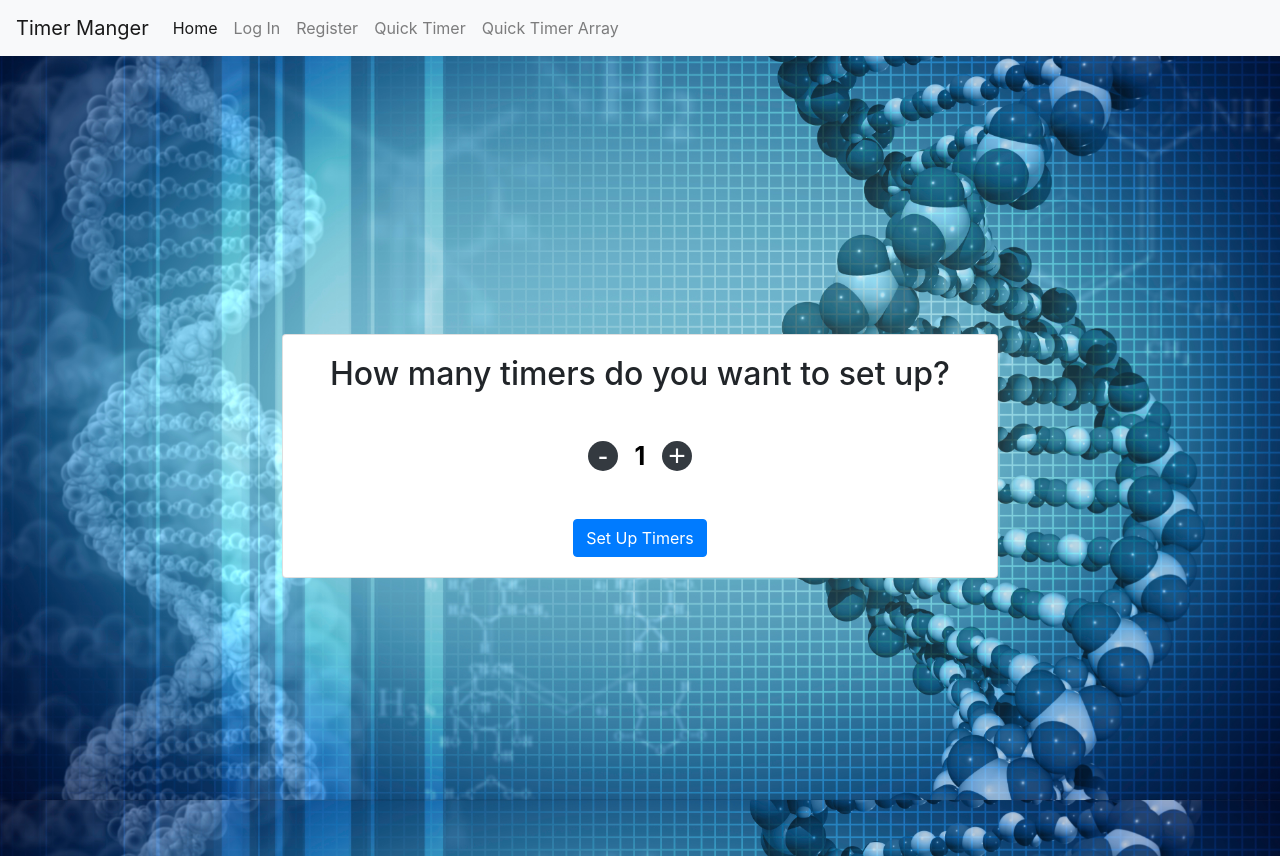
After one commit to brettvanderwerff/LabManager, a Flask app: page /set_up_timers in a window 1280 px wide. The commit adds this page. Run offline with Flask 2, Linux system fonts and the light colour scheme; some libraries are stand-ins or nearby versions.

Commit message:
finish forms

```diff
--- a/app/forms.py
+++ b/app/forms.py
@@ -1,5 +1,5 @@
-from wtforms import StringField, PasswordField, SubmitField
-from flask_wtf import FlaskForm
+from wtforms import StringField, PasswordField, SubmitField, IntegerField
+from flask_wtf import FlaskForm, RecaptchaField
 from wtforms.validators import DataRequired, EqualTo
 
 class RegisterForm(FlaskForm):
@@ -7,8 +7,13 @@ class RegisterForm(FlaskForm):
     password = PasswordField('Password', validators=[DataRequired(), EqualTo('confirm', message='Passwords must match')])
     confirm = PasswordField('Confirm Password')
     submit = SubmitField('Sign Me Up')
+    recaptcha = RecaptchaField()
 
 class LoginForm(FlaskForm):
     email = StringField('Email', validators=[DataRequired()])
     password = PasswordField('Password', validators=[DataRequired()])
     submit = SubmitField('Log Me In')
+
+class SetUpTimers(FlaskForm):
+    selector = StringField('Selector')
+    submit = SubmitField('Set Up Timers')
--- a/app/models.py
+++ b/app/models.py
@@ -1,8 +1,9 @@
 from app import db
 import os
 import config
+from flask_login import UserMixin
 
-class User(db.Model):
+class User(UserMixin,db.Model):
     id = db.Column(db.Integer, primary_key=True)
     email = db.Column(db.String(64), nullable=False, unique=True)
     password = db.Column(db.String(64), nullable=False)
--- a/app/routes.py
+++ b/app/routes.py
@@ -1,14 +1,18 @@
 from flask import render_template, redirect, url_for, flash
-from app import app, db
-from app.forms import RegisterForm, LoginForm
+from app import app, db, login_manager
+from app.forms import RegisterForm, LoginForm, SetUpTimers
 from app.models import User
 from werkzeug.security import generate_password_hash, check_password_hash
+from flask_login import login_user, login_required, current_user, logout_user
 
+@login_manager.user_loader
+def load_user(id):
+    return User.query.get(int(id))
 
 @app.route('/')
 @app.route('/index')
 def index():
-    return render_template('index.html')
+    return render_template('index.html', logged_in=current_user.is_authenticated)
 
 @app.route('/login', methods=['GET', 'POST'])
 def login():
@@ -19,22 +23,23 @@ def login():
         password = form.password.data
         user = User.query.filter_by(email=email).first()
         if check_password_hash(user.password, password):
+            login_user(user)
             flash('Successfully logged in!')
             return redirect(url_for('index'))
         else:
             error = 'username or password is incorrect'
 
-    return render_template('login.html', form=form, error=error)
+    return render_template('login.html', form=form, error=error, logged_in=current_user.is_authenticated)
 
 
 @app.route('/quick_timer')
 def quick_timer():
-    return render_template('quick_timer.html', timer=1)
+    return render_template('quick_timer.html', timer=1, logged_in=current_user.is_authenticated)
 
 
 @app.route('/quick_timer_array')
 def quick_timer_array():
-    return render_template('quick_timer_array.html')
+    return render_template('quick_timer_array.html', logged_in=current_user.is_authenticated)
 
 
 @app.route('/timer_array/<number_timers>')
@@ -42,7 +47,7 @@ def button_array(number_timers):
     number_timers = [i for i in range(int(number_timers))]
     timers_per_row = 3
     grid_list = [number_timers[i * timers_per_row:(i + 1) * timers_per_row] for i in range((len(number_timers) + timers_per_row - 1) // timers_per_row)]
-    return render_template('timer_array.html', grid_list=grid_list)
+    return render_template('timer_array.html', grid_list=grid_list, logged_in=current_user.is_authenticated)
 
 @app.route('/register', methods=['GET', 'POST'])
 def register():
@@ -51,7 +56,6 @@ def register():
     if form.validate_on_submit():
         email = form.email.data
         password = generate_password_hash(form.password.data)
-        print(password)
         if User.query.filter_by(email=email).first() != None:
             error = 'user already exits'
         else:
@@ -60,7 +64,21 @@ def register():
             db.session.commit()
             flash('Successfully registered!')
             return redirect(url_for('index'))
-    return render_template('register.html', form=form, error=error)
+    return render_template('register.html', form=form, error=error, logged_in=current_user.is_authenticated)
+
+@app.route('/set_up_timers', methods=['GET', 'POST'])
+def set_up_timers():
+    form = SetUpTimers()
+    if form.validate_on_submit():
+        return form.selector.data
+    return render_template('set_up_timers.html', logged_in=current_user.is_authenticated, form=form)
+
+@app.route('/logout')
+@login_required
+def logout():
+    logout_user()
+    flash('Successfully logged out')
+    return redirect(url_for('index'))
 
 
 
@@ -68,5 +86,5 @@ def register():
 # ToDo make display flash when timer is up
 # ToDo make display count negative time after timer expires
 # ToDo just make webform for allowing user to save timer names, saving the state of a page is too hard
-# ToDo add flask limiter and recaptcha
+# ToDo add flask limiter and recaptcha and https://realpython.com/handling-email-confirmation-in-flask/
 # ToDo use bootstrap instead off css grid for timer
--- a/app/templates/_render_submit.html
+++ b/app/templates/_render_submit.html
@@ -1,6 +1,6 @@
 {% macro render_submit(submit) %}
 
-{{ submit(class_='btn btn-lg btn-primary btn-block', **kwargs)|safe }}
+{{ submit(**kwargs)|safe }}
 
 <ul>
     {% for error in submit.errors %}
--- a/app/templates/base.html
+++ b/app/templates/base.html
@@ -25,18 +25,32 @@
             <li class="nav-item active">
                 <a class="nav-link" href="/">Home <span class="sr-only">(current)</span></a>
             </li>
+            {% if logged_in %}
+            <li class="nav-item">
+                <a class="nav-link" href="/logout">Log Out</a>
+            </li>
+            {% elif not logged_in %}
             <li class="nav-item">
                 <a class="nav-link" href="/login">Log In</a>
             </li>
             <li class="nav-item">
                 <a class="nav-link" href="/register">Register</a>
             </li>
+            {% endif %}
             <li class="nav-item">
                 <a class="nav-link" href="/quick_timer">Quick Timer</a>
             </li>
             <li class="nav-item">
                 <a class="nav-link" href="/quick_timer_array">Quick Timer Array</a>
             </li>
+            {% if logged_in %}
+            <li class="nav-item">
+                <a class="nav-link" href="/set_up_timers">Set Up Timers</a>
+            </li>
+            <li class="nav-item">
+                <a class="nav-link" href="/my_timers">My Timers</a>
+            </li>
+            {% endif %}
 
         </ul>
     </div>
--- a/app/templates/register.html
+++ b/app/templates/register.html
@@ -14,7 +14,8 @@
                         {{ render_field(form.email, placeholder=form.email.label.text) }}
                         {{ render_field(form.password, placeholder=form.password.label.text) }}
                         {{ render_field(form.confirm, placeholder=form.confirm.label.text) }}
-                        {{ render_submit(form.submit, value=form.submit.label.text) }}
+                        {{ form.recaptcha }}
+                        {{ render_submit(form.submit, class_='btn btn-lg btn-primary btn-block', value=form.submit.label.text) }}
                         {% if error %}
                         <div class="alert alert-danger">
                             <strong>Error: </strong> {{ error }}
--- /dev/null
+++ b/app/templates/set_up_timers.html
@@ -0,0 +1,27 @@
+{% extends "base.html" %}
+{% from "_render_submit.html" import render_submit %}
+{% block content %}
+<div class="container-fluid h-100">
+    <div class="row h-100 justify-content-center align-items-center">
+        <div class="col-sm-7">
+            <div class="card card-body">
+                <form action="" method="post" role="form" novalidate>
+                    {{ form.csrf_token }}
+                    <div>
+                        <h2 class="text-black">How many timers do you want to set up?</h2>
+                    </div>
+                    <div class="qty mt-5">
+                        <span class="minus bg-dark">-</span>
+                        {{ form.selector(type="text", class="count",  value="1", max="25")|safe }}
+                        <span class="plus bg-dark">+</span>
+                    </div>
+                    <div class="mt-5">
+                    {{ form.submit(type="submit", class="btn btn-primary", value=form.submit.label.text)|safe }}
+                    </div>
+                </form>
+            </div>
+        </div>
+    </div>
+</div>
+</div>
+{% endblock %}
--- a/config.py
+++ b/config.py
@@ -10,3 +10,7 @@ configurations = {}
 
 configurations['SECRET_KEY'] = 'secret'
 configurations['SQLALCHEMY_DATABASE_URI'] = 'sqlite:///' + database_path
+configurations['SQLALCHEMY_TRACK_MODIFICATIONS'] = False
+configurations['RECAPTCHA_PUBLIC_KEY'] = '6Le0Zn4UAAAAAB-rVX5sGskqmXBRLQ67VsSmy0ni'
+configurations['RECAPTCHA_PRIVATE_KEY'] = '6Le0Zn4UAAAAALftE6FAjXLsfczXdOYd2lWRbVQZ'
+configurations['TESTING'] = True
```
Also changed, not shown: app/__init__.py (+5 -5 lines).
